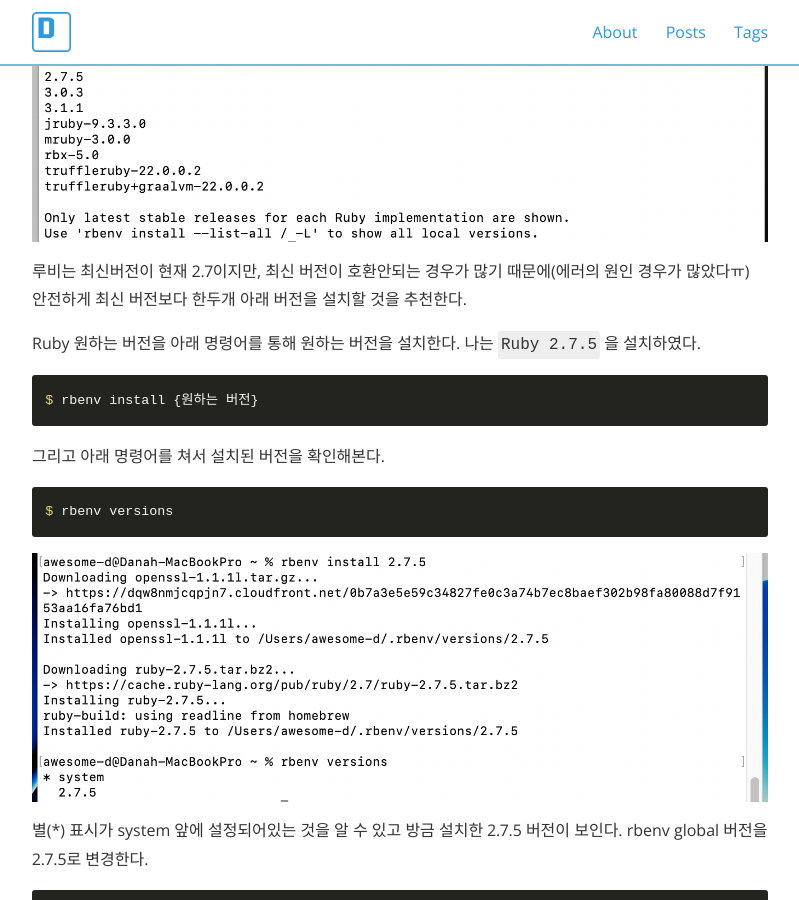
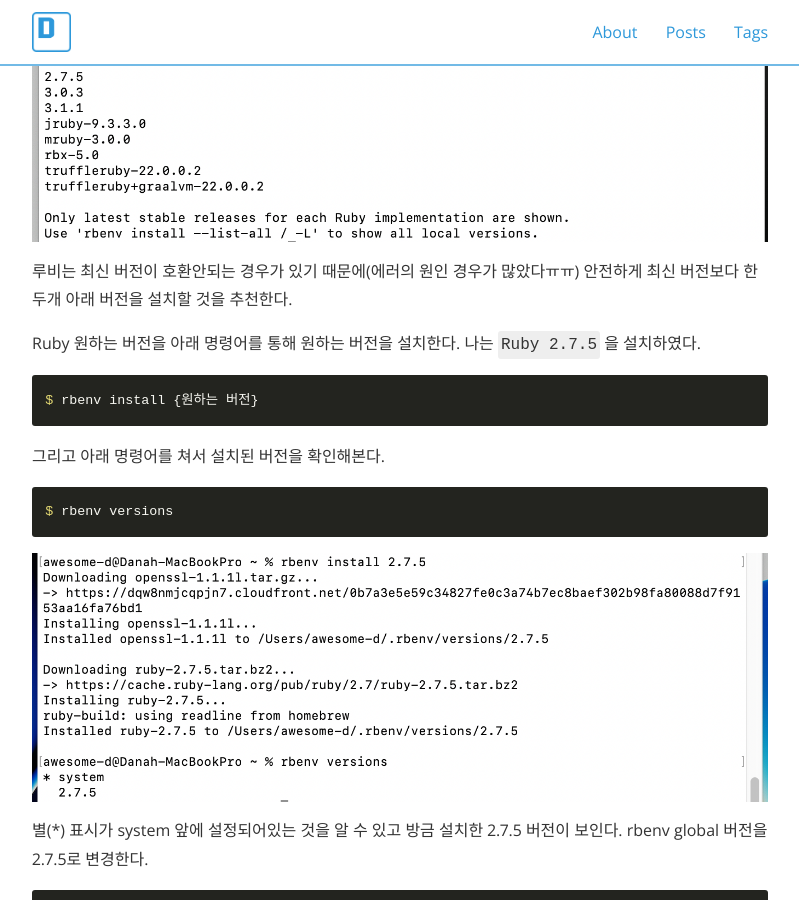
Before and after one commit to danaing/danaing.github.io-old.ver, a Jekyll site: the page built from _posts/2022-03-14-Mac-jekyll-setting.md, in a window 1280 px wide and 900 px high, scrolled down 3224 px. Shown: the whole window, without its empty margins (240-1039 px from the left). Built offline with Jekyll 4.4.1, drawn with Linux system fonts in a browser that asks for light colours; nearby versions of some CDN libraries; comment, search, counter and statistics services are not loaded.

Commit message:
Update 2022-03-14-Mac-jekyll-setting.md

```diff
--- a/_posts/2022-03-14-Mac-jekyll-setting.md
+++ b/_posts/2022-03-14-Mac-jekyll-setting.md
@@ -95,7 +95,7 @@ $ rbenv install -l
 
 <img src="\assets\images\M1Mac-jekyll-setting\jekyll-setting-04.png"  title="untitled">
 
-루비는 최신버전이 현재 2.7이지만, 최신 버전이 호환안되는 경우가 많기 때문에(에러의 원인 경우가 많았다ㅠ) 안전하게 최신 버전보다 한두개 아래 버전을 설치할 것을 추천한다.
+루비는 최신 버전이 호환안되는 경우가 있기 때문에(에러의 원인 경우가 많았다ㅠㅠ) 안전하게 최신 버전보다 한두개 아래 버전을 설치할 것을 추천한다.
 
 Ruby 원하는 버전을 아래 명령어를 통해 원하는 버전을 설치한다. 나는 `Ruby 2.7.5` 을 설치하였다.
 
```
